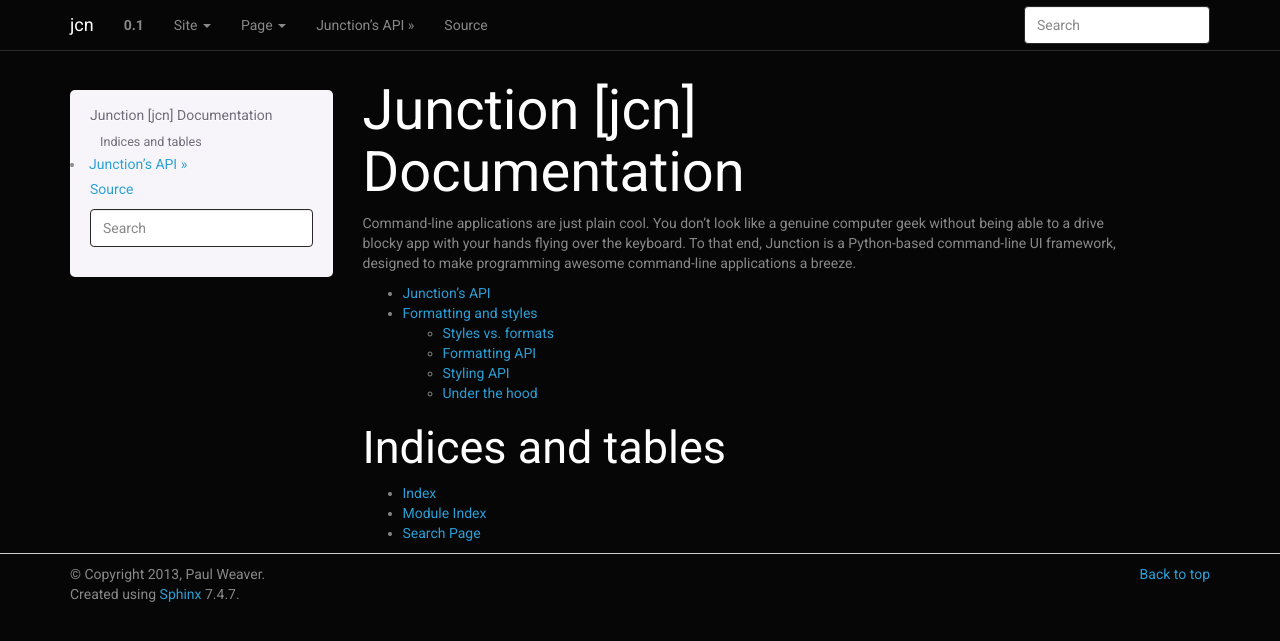
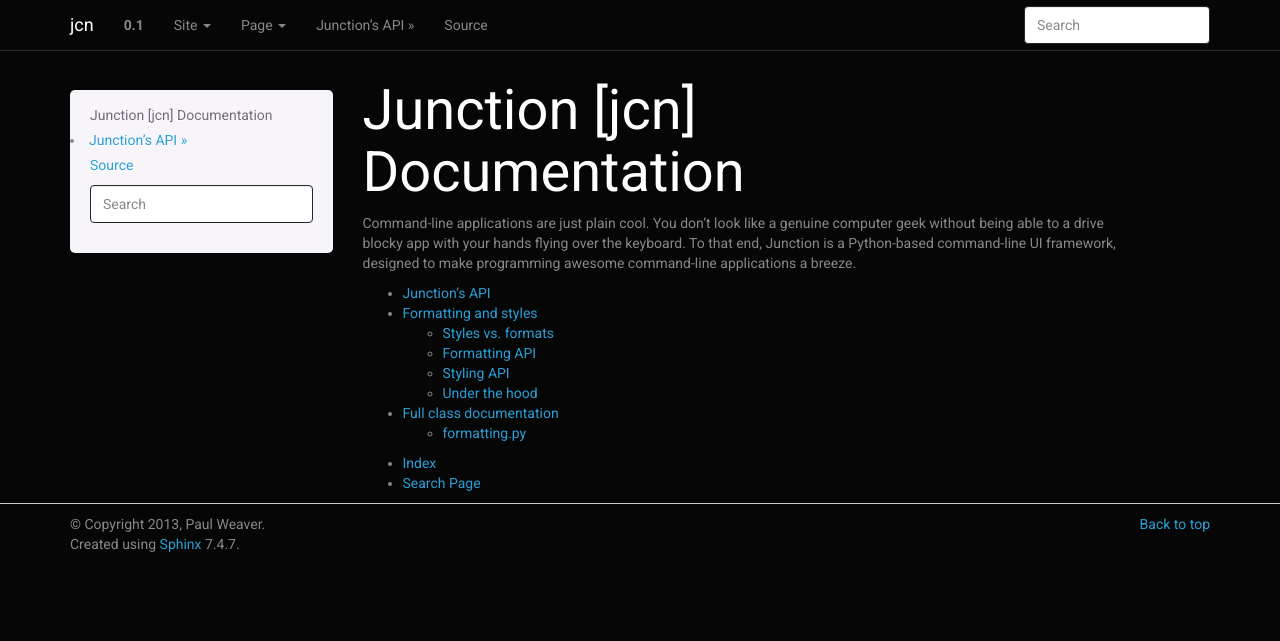
Before and after one commit to ch3pjw/junction, a Sphinx documentation site: the page built from docs/source/index.rst, in a window 1280 px wide. Shown: the top 641 px of the page. Built offline with Sphinx 7.4.7, drawn with Linux system fonts in a browser that asks for light colours.

Commit message:
Begin full class documentation

```diff
--- /dev/null
+++ b/docs/source/full_class_docs/index.rst
@@ -0,0 +1,7 @@
+Full class documentation
+========================
+
+.. toctree::
+   :maxdepth: 2
+
+   formatting
--- a/docs/source/index.rst
+++ b/docs/source/index.rst
@@ -12,14 +12,9 @@
 
    api
    formatting
+   full_class_docs/index
 .. Will want something like: UI elements, with sub categories for display and
    container elements...
-.. Will also want a full-blown 'here are all the classes' document
-
-
-Indices and tables
-^^^^^^^^^^^^^^^^^^
 
 * :ref:`genindex`
-* :ref:`modindex`
 * :ref:`search`
```
Also changed, not shown: docs/source/full_class_docs/formatting.rst (added, +8 -0 lines).
